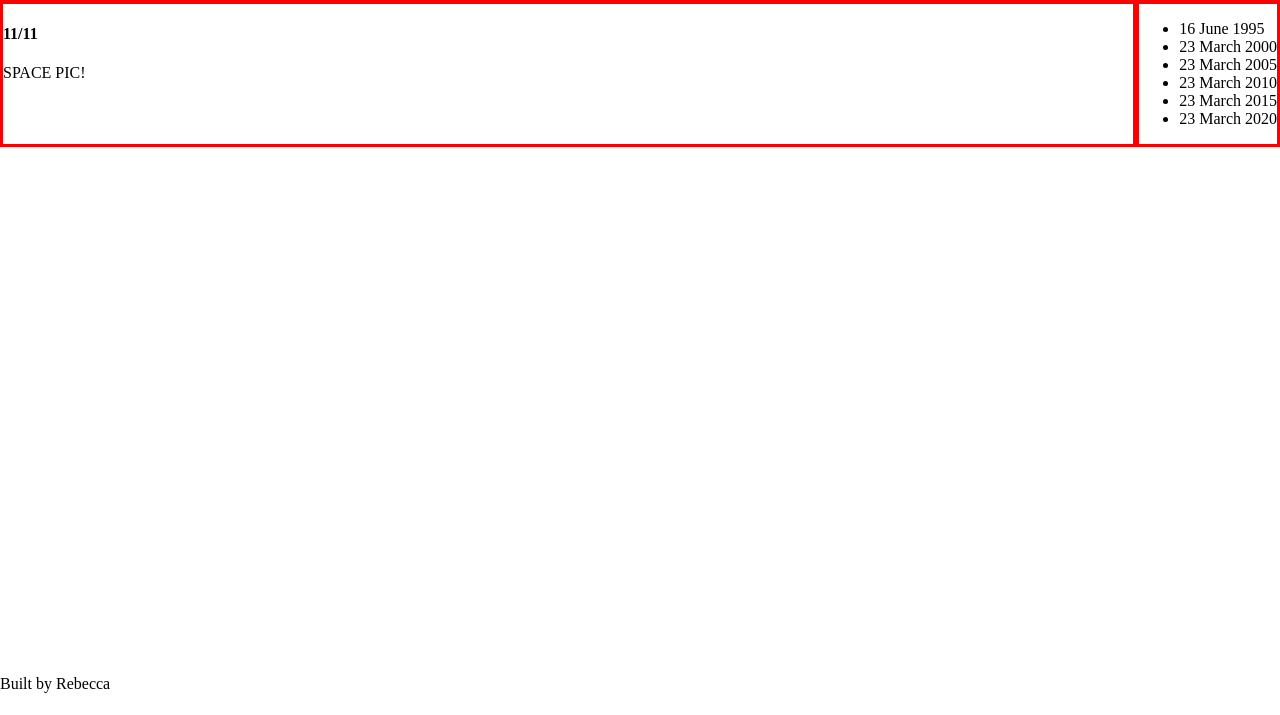
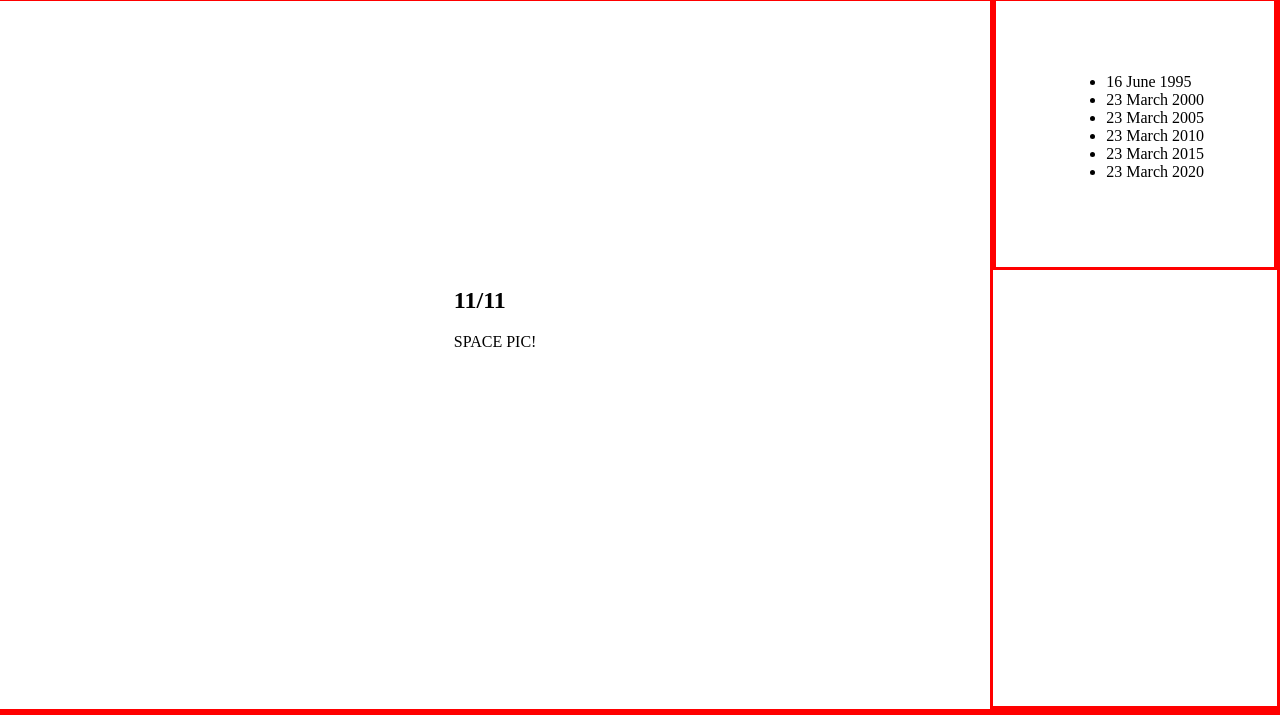
Before and after one commit to rmfortes/apod_api_hamburger_menu, a plain HTML site: page index.html in a window 1280 px wide. Shown: the part 91-806 px from the top of the page. Drawn offline with Linux system fonts and the light colour scheme.

Commit message:
fixed wireframe

```diff
--- a/index.html
+++ b/index.html
@@ -21,12 +21,13 @@
 
     <div class="mainContent">
         <div class="dateandpic">
-            <h4>11/11</h4>
+            <h2>11/11</h2>
             <img class="APOD">SPACE PIC!</img>
         </div>
 
         <aside>
-            <ul class="menuContents">
+            <div class="menuContents">
+                <ul>
                     <li>16 June 1995</li>
                     <li>23 March 2000</li>
                     <li>23 March 2005</li>
@@ -34,10 +35,11 @@
                     <li>23 March 2015</li>
                     <li>23 March 2020</li>
                 </ul>
+            </div>
         </aside>
     </div>
 
-    <footer><p>Built by Rebecca</p></footer>
+    <footer></footer>
 
 </body>
 
--- a/style.css
+++ b/style.css
@@ -4,19 +4,20 @@
 
 body {
     width: 100vw;
-    height: 100%;
+    height: 100vh;
     max-width: 100%;
+    max-height: 100%;
     margin: auto;
 }
 
 header {
-    height: fit-content;
     width: 100vw;
     max-width: 100%;
     display: flex;
     justify-content: space-between;
     border: solid red;
     align-items: center;
+    position: fixed;
 }
 
 h1 {
@@ -54,13 +55,19 @@ h1 {
     border: solid red;
     width: fit-content;
     grid-column: 3/span 1;
+    height: 100vh;
+  }
+
+  .menuContents {
+      margin-top: 9vh;
+      padding: 70px;
+      border: solid red;
   }
 
   .dateandpic {
-      border: solid red;
+      margin: auto;
   }
 
   footer {
-    bottom: 0px;
-    position: fixed;
+    border: solid red;
   }
```
Lines whose indentation alone changed are shown as unchanged.
